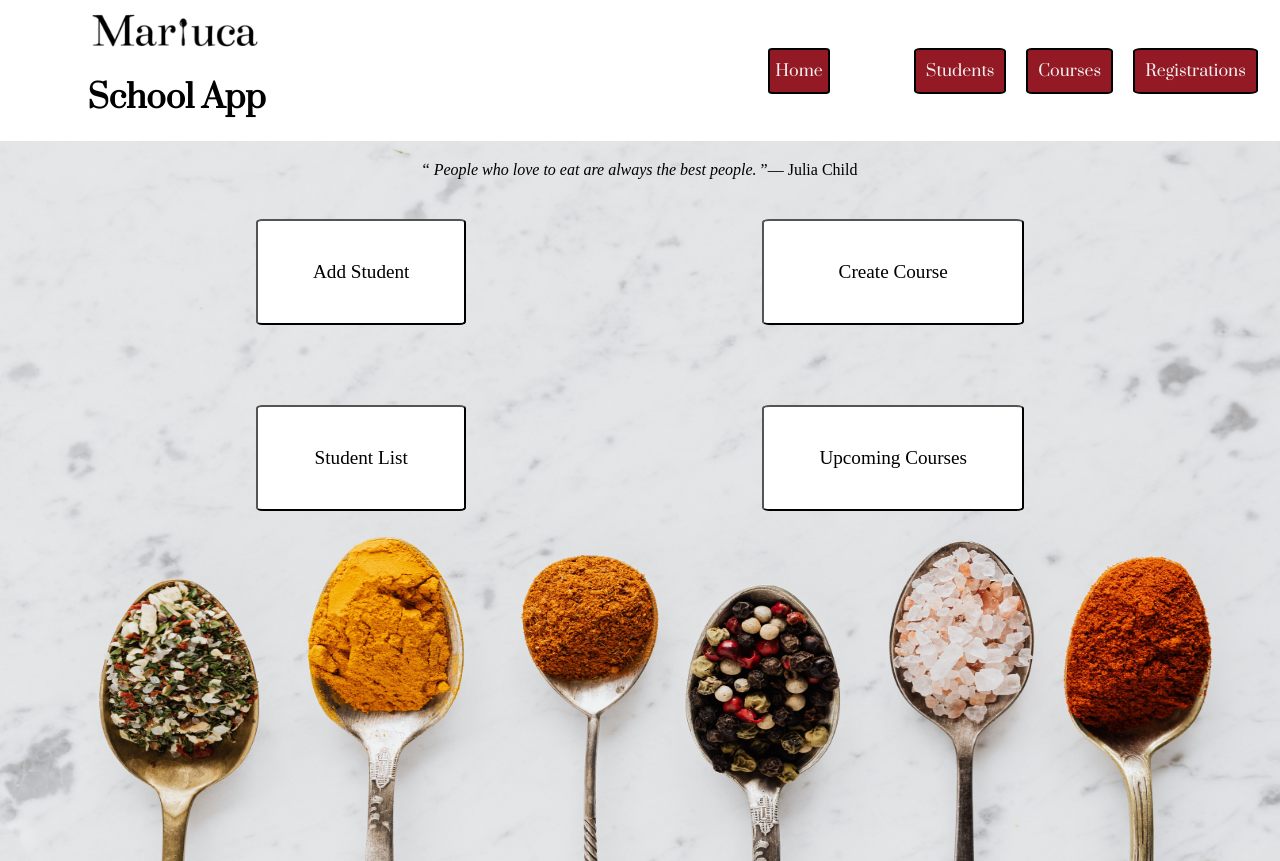
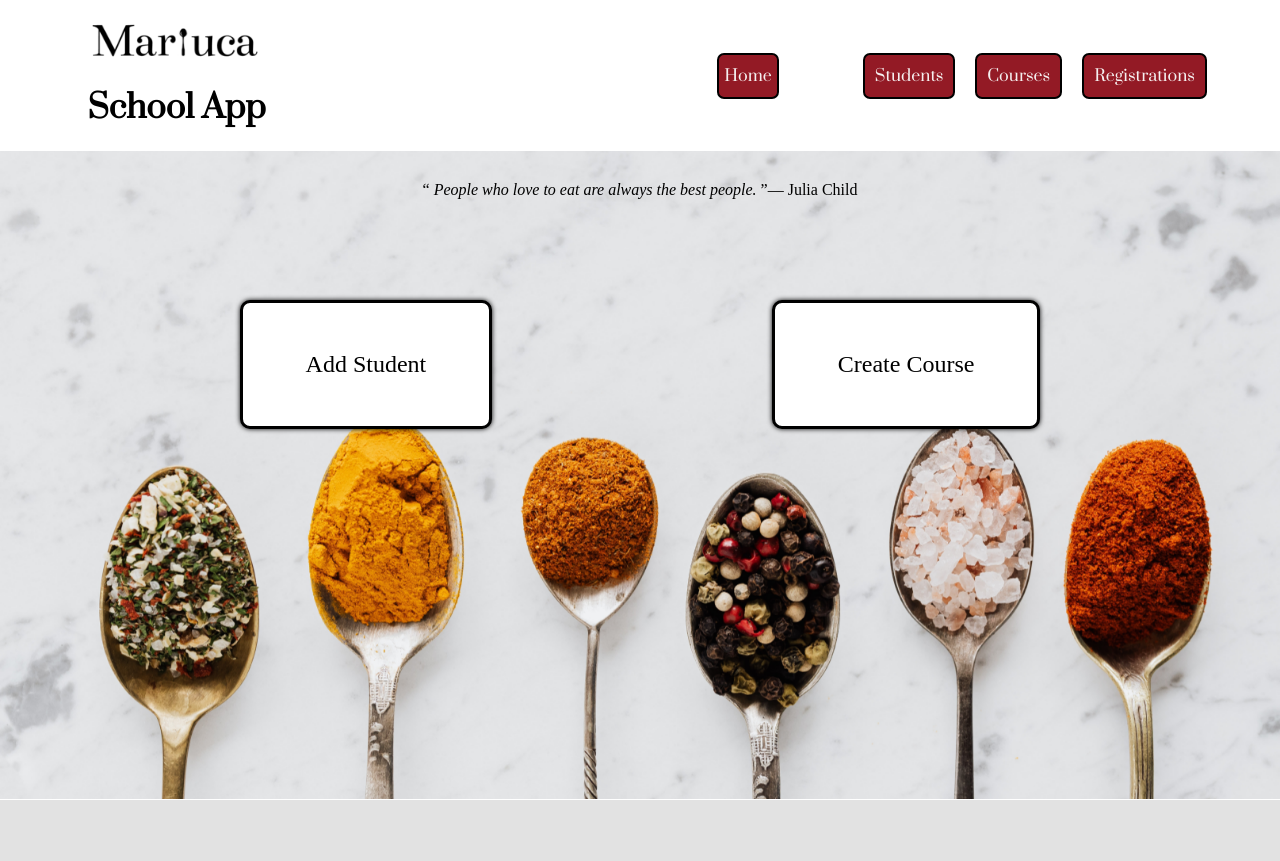
Before and after one commit to mariamuzas/mariuca_school_app_project, a Flask app: page / in a window 1280 px wide. After the commit the page ends 800 px from the top, so only its background shows below. Run offline with Flask 2, Linux system fonts and the light colour scheme.

Commit message:
css changed

```diff
--- a/db/run_sql.py
+++ b/db/run_sql.py
@@ -2,17 +2,15 @@ import os
 import psycopg2
 import psycopg2.extras as ext
 
-
+# DATABASE_URL = os.environ['DATABASE_URL']
 
 def run_sql(sql, values = None):
     conn = None
     results = []
 
-    DATABASE_URL = os.environ['DATABASE_URL']
-
     try:
         conn=psycopg2.connect("dbname='school_manager'")
-        conn=psycopg2.connect(DATABASE_URL, sslmode='require')
+        # conn=psycopg2.connect(DATABASE_URL, sslmode='require')
         cur = conn.cursor(cursor_factory=ext.DictCursor)
         cur.execute(sql, values)
         conn.commit()
--- a/static/css/style.css
+++ b/static/css/style.css
@@ -3,12 +3,16 @@ body {
 }
 
 .home_page{
-    height: 90vh;
+    height: 81vh;
     background-image: url(/static/images/spoons.jpg);
-    background-size: 100% 100%;
+    /* background-repeat: no-repeat; */
+    background-attachment: fixed;
+    background-size: 100%;
     background-position: center bottom;
 }
+
 header > .menu > .title > img {
+    margin-top: 10px;
     width: 40%;
 }
 
@@ -36,8 +40,10 @@ header > .menu > .title > img {
 nav > ul {
     display: flex;
     flex-flow: row nowrap;
-    margin-left: 10%;
+    /* margin-left: 20%; */
 }
+
+
 
 .home_button{
     display: flex;
@@ -48,7 +54,7 @@ nav > ul {
 nav > ul > li {
     list-style: none;
     border: 2px solid;
-    border-radius: 7%;
+    border-radius: 7px;
     padding: 2px 5px;
     margin-left: 20px;
 }
@@ -67,10 +73,25 @@ a {
     color:  #931a25;
 }
 
+a:hover {
+    color: #e00a0a;
+}
+
+nav > ul > li > a:hover {
+    color: #f5efef;
+   border-color: #e00a0a;
+   margin-bottom: 10px;
+}
+
+nav > ul > li:hover {
+    color: #f5efef;
+   border-color: #e00a0a;
+}
+
 .welcome {
     display: flex;
     justify-content: center;
-    padding-top: 20px;
+    padding-top: 30px;
 }
 
 #index_buttons{
@@ -83,6 +104,7 @@ a {
     justify-content: center;
     /* border: solid; */
     border-radius: 3%;
+    margin: 12vh 5vh;
 }
 
 .index_courses_bt > a, .index_student_bt > a{
@@ -91,10 +113,12 @@ a {
 }
 
 .student_buttons > button, .course_buttons > button {
-    margin: 40px;
-    padding: 2.5rem;
-    font-size: 120%;
-    border-radius: 3%;
+    /* margin: 40px; */
+    padding: 3rem;
+    font-size: 150%;
+    border-radius: 10px;
+    box-shadow: 0 0 5px #000000;
+    border: 3px solid;
     width: inherit !important;
     background-color: white;
 }
--- a/static/css/tables.css
+++ b/static/css/tables.css
@@ -7,14 +7,16 @@ table {
 
 .index-table{
     margin: auto;
-    padding-top: 10%;
+    padding-top: 5%;
 }
 
 table, th, td{
-    border: 1px solid black;
+    border: 3px solid black;
+    background-color: rgb(248, 248, 248);
 }
 .details{
     font-size: 14px;
+    font-weight: bold;
 }
 
 .delete_button{
--- a/templates/index.html
+++ b/templates/index.html
@@ -8,11 +8,11 @@
     <div id="index_buttons">
         <div class="student_buttons">
             <button class="index_student_bt"><a href="{{ url_for('students.new_student') }}"> Add Student </a></button>
-            <button class="index_student_bt"><a href="{{ url_for('students.list_students')}}">Student List</a></button>
+            <!-- <button class="index_student_bt"><a href="{{ url_for('students.list_students')}}">Student List</a></button> -->
         </div>
         <div class="course_buttons">
             <button class="index_courses_bt"><a href="{{ url_for('courses.new_course') }}">Create Course</a></button>
-            <button class="index_courses_bt"><a href="{{ url_for('courses.list_courses')}}">Upcoming Courses</a></button>
+            <!-- <button class="index_courses_bt"><a href="{{ url_for('courses.list_courses')}}">Upcoming Courses</a></button> -->
         </div>
     </div>
 </div>
```
